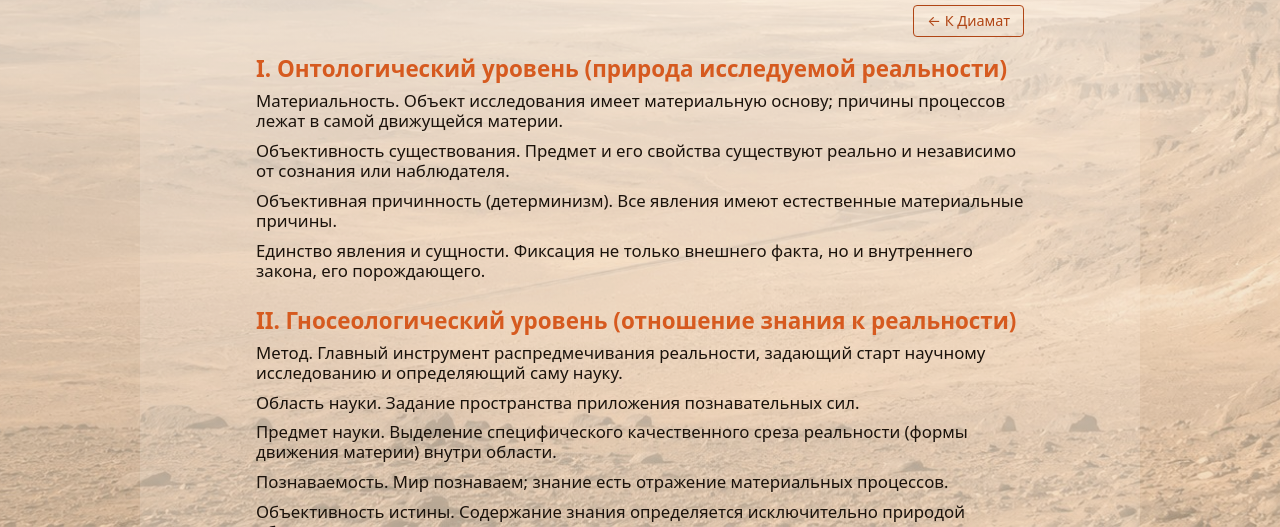
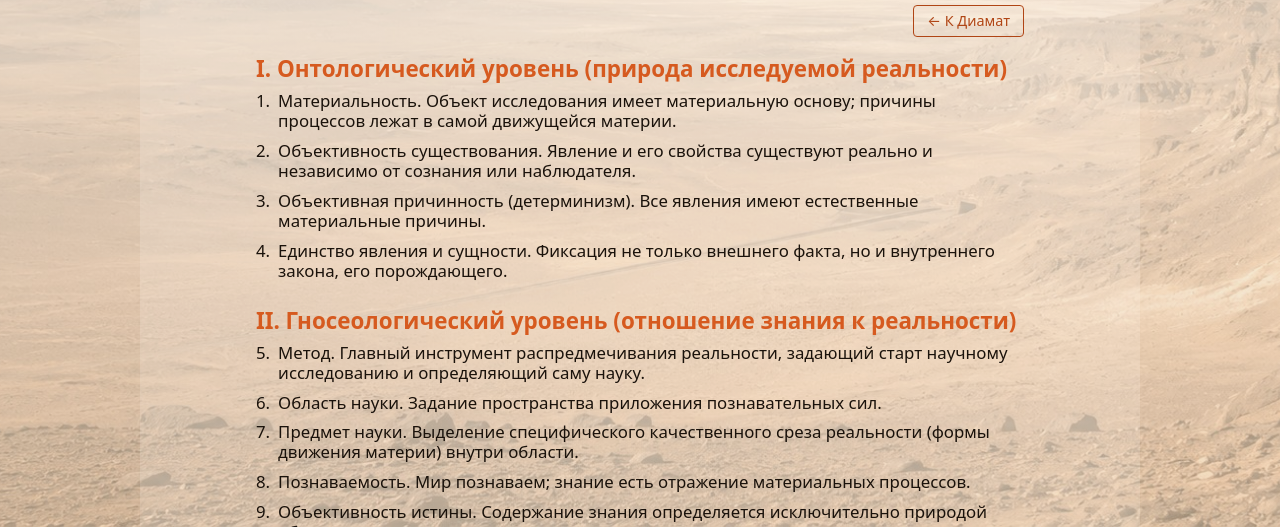
Before and after one commit to smr2225/usc, a plain HTML site: page thry/sc_kn/sc_kn.html in a window 1280 px wide. Shown: the part 273-800 px from the top of the page. Drawn offline with Linux system fonts and the light colour scheme.

Commit message:
Добавил в sc_kn

```diff
--- a/thry/sc_kn/sc_kn.js
+++ b/thry/sc_kn/sc_kn.js
@@ -41,7 +41,11 @@ function renderSc(lang) {
     if (item.id.startsWith('sec_')) {
       html += `<h2 class="sc-sec-title">${txt}</h2>`;
     } else if (item.id.startsWith('sc_')) {
-      html += `<p class="sc-item">${txt}</p>`;
+      // Извлекаем номер из ID (например, sc_01 -> 1)
+      const numMatch = item.id.match(/^sc_0*(\d+)$/);
+      const num = numMatch ? numMatch[1] : '';
+      // Оборачиваем в flex-контейнер для ровного выравнивания текста
+      html += `<div class="sc-item"><span class="sc-num">${num}.</span><span class="sc-text">${txt}</span></div>`;
     }
   });
 
--- a/thry/sc_kn/sc_kn.json
+++ b/thry/sc_kn/sc_kn.json
@@ -36,10 +36,10 @@
   },
   {
     "id": "sc_02",
-    "ru": "Объективность существования. Предмет и его свойства существуют реально и независимо от сознания или наблюдателя.",
-    "en": "Objectivity of Existence. The subject matter and its properties exist really and independently of consciousness or the observer.",
-    "es": "Objetividad de la Existencia. El objeto de estudio y sus propiedades existen realmente e independientemente de la conciencia o del observador.",
-    "fr": "Objectivité de l'Existence. L'objet et ses propriétés existent réellement et indépendamment de la conscience ou de l'observateur."
+    "ru": "Объективность существования. Явление и его свойства существуют реально и независимо от сознания или наблюдателя.",
+    "en": "Objectivity of Existence. The phenomenon matter and its properties exist really and independently of consciousness or the observer.",
+    "es": "Objetividad de la Existencia. El fenómeno de estudio y sus propiedades existen realmente e independientemente de la conciencia o del observador.",
+    "fr": "Objectivité de l'Existence. Le phénomène et ses propriétés existent réellement et indépendamment de la conscience ou de l'observateur."
   },
   {
     "id": "sc_03",
@@ -173,5 +173,19 @@
     "en": "External Systematicity (Unity of the Sciences). The integration of the theory into the overall body of objective knowledge.",
     "es": "Sistematicidad Externa (Unidad de las Ciencias). La integración de la teoría en el conjunto general del conocimiento objetivo.",
     "fr": "Systématicité Externe (Unité des Sciences). L'intégration de la théorie dans l'ensemble général de la connaissance objective."
+  },
+  {
+    "id": "sec_4",
+    "ru": "IV. Культурно-институциональный уровень (Объективация знания)",
+    "en": "IV. Cultural-Institutional Level (Objectification of Knowledge)",
+    "es": "IV. Nivel Cultural-Institucional (Objetivación del Conocimiento)",
+    "fr": "IV. Niveau Culturel-Institutionnel (Objectivation de la Connaissance)"
+  },
+  {
+    "id": "sc_20",
+    "ru": "Культурное отчуждение. Выход знания за пределы индивидуального сознания через фиксацию на общественно доступном материальном носителе (материальная трансляция), обеспечивающий независимую от автора трансляцию, верификацию и воспроизводство знания обществом.",
+    "en": "Cultural Alienation. The transcendence of knowledge beyond the limits of individual consciousness through its fixation on a publicly accessible material carrier (material transmission), ensuring the transmission, verification, and reproduction of knowledge by society independently of the author.",
+    "es": "Enajenación cultural. La trascendencia del conocimiento más allá de los límites de la conciencia individual a través de su fijación en un soporte material de acceso público (transmisión material), que garantiza la transmisión, verificación y reproducción del conocimiento por la sociedad independientemente del autor.",
+    "fr": "Aliénation culturelle. Le dépassement du savoir au-delà des limites de la conscience individuelle par sa fixation sur un support matériel accessible au public (transmission matérielle), assurant la transmission, la vérification et la reproduction du savoir par la société indépendamment de l'auteur."
   }
 ]
--- a/thry/thry.css
+++ b/thry/thry.css
@@ -106,3 +106,49 @@ html[data-theme="dark"] .back-btn:hover {
   background: rgba(240, 160, 112, 0.1); /* Светлая медь/ржавчина */
   border-color: rgba(240, 160, 112, 0.3);
 }
+
+/* --- Контент очерка --- */
+.sc-content {
+  max-width: 800px;
+  margin: 0 auto;
+  padding: 0 1rem 2rem 1rem;
+}
+
+.sc-sec-title {
+  margin-top: 1.5rem;
+  margin-bottom: 0.5rem;
+  font-size: 1.4rem !important;
+  font-weight: 600 !important;
+  color: var(--accent);
+  border: none;
+  padding: 0;
+}
+
+.sc-sec-title:first-child {
+  margin-top: 0;
+}
+
+.sc-item {
+  display: flex;
+  align-items: baseline; /* Выравнивание по базовой линии текста */
+  margin-bottom: 0.6rem;
+  line-height: 1.2;
+  color: var(--text);
+  font-size: 1.05rem !important;
+}
+
+.sc-num {
+  flex-shrink: 0;
+  margin-right: 0.5rem;
+  /* Без жирного и цвета, просто номер */
+}
+
+.sc-text {
+  flex: 1;
+}
+
+/* Текст почти черный в светлой теме */
+html[data-theme="light"] .sc-item,
+html[data-theme="light"] .thry-link {
+  color: #1a120b;
+}
```
